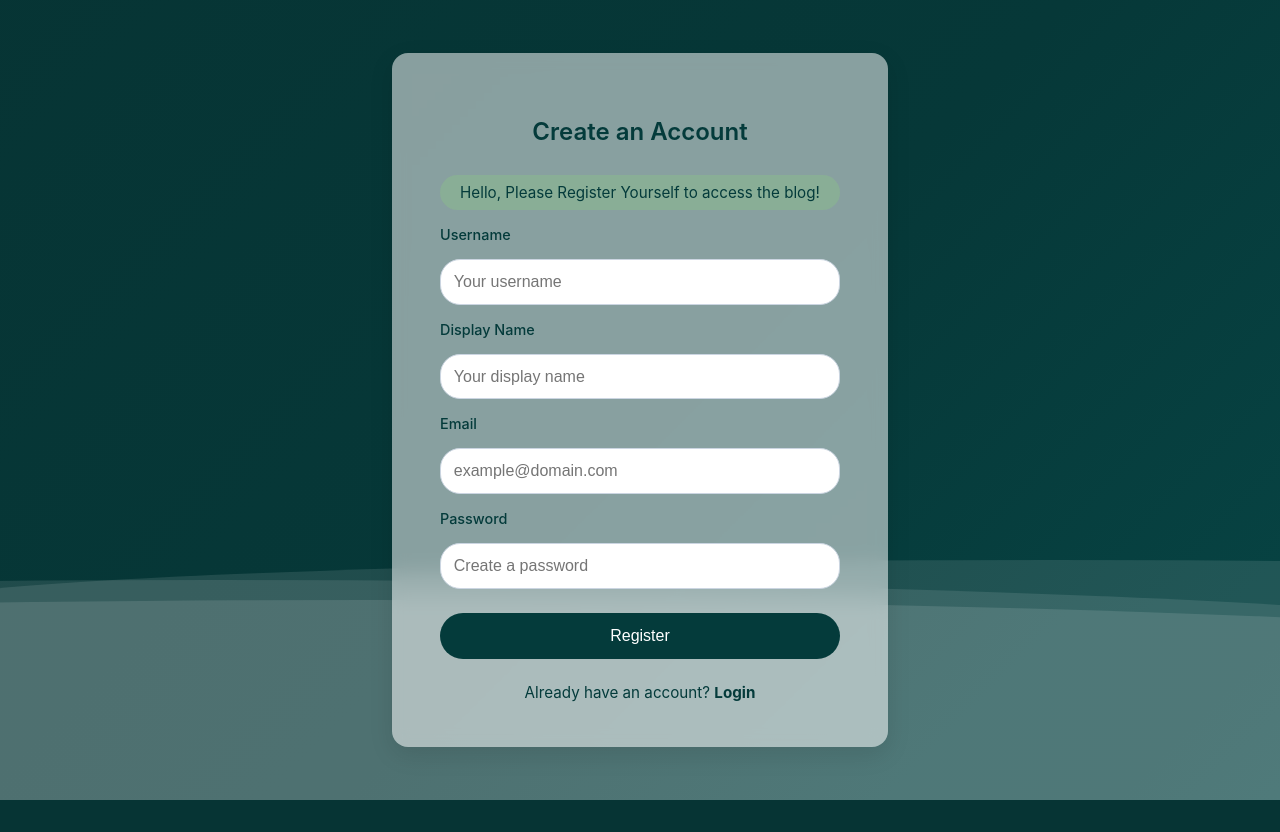
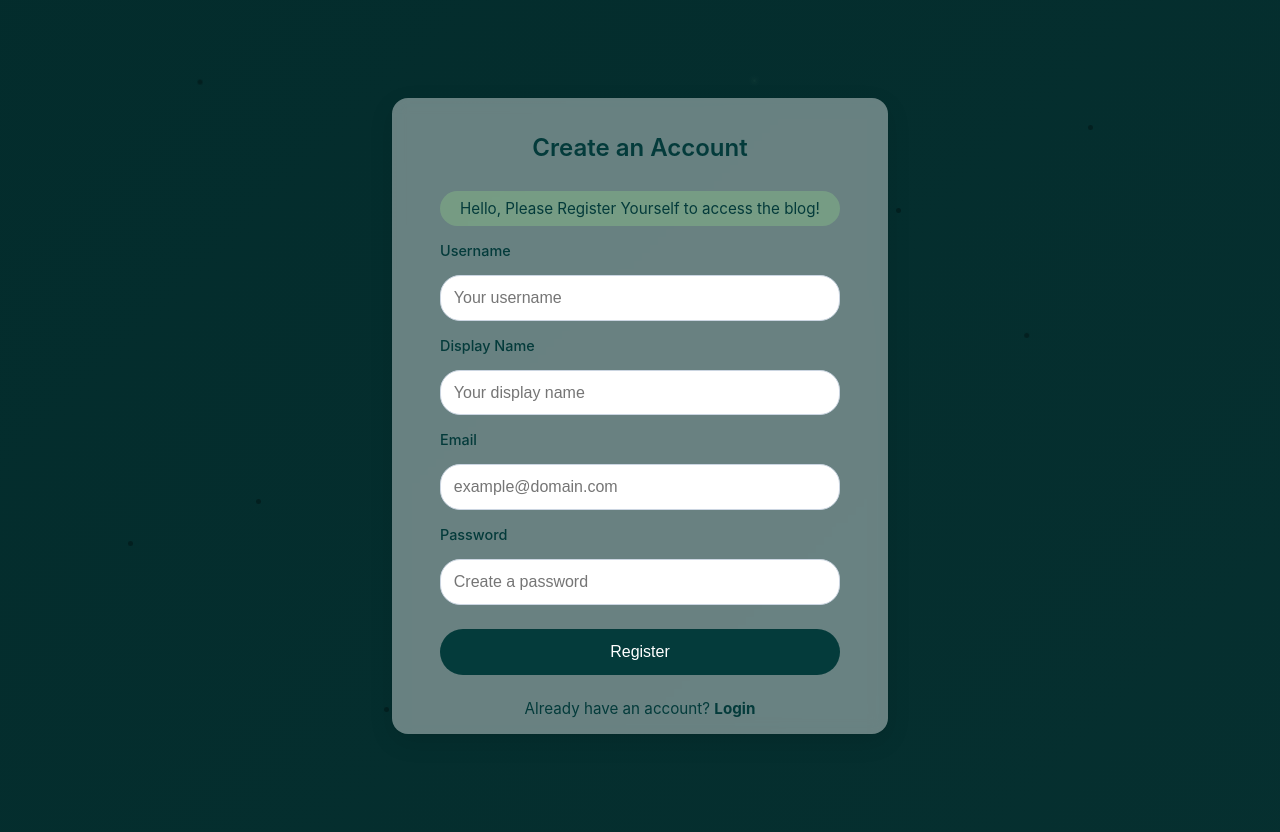
Before and after one commit to Chamodi-Karunarathne/php_blog_project, a PHP site: page /pages/register.php in a window 1280 px wide. Before the commit the page ends 800 px from the top, so only its background shows below. Run offline with PHP 8.4, Linux system fonts and the light colour scheme.

Commit message:
Replace wave animations with firefly effects for enhanced visual dynamics on authentication pages

```diff
--- a/assets/auth.css
+++ b/assets/auth.css
@@ -1,90 +1,134 @@
-/* Background layout */
-/* Background animation for auth pages */
+/* ---------- Background Animation for Auth Pages ---------- */
 body {
   margin: 0;
   font-family: "Inter", system-ui, sans-serif;
-  background: linear-gradient(
-    315deg,
-    #085353 0%,
-    #063838 25%,
-    #073131 50%,
-    #032C2C 75%,
-    #032525 100%
-  );
+  background: linear-gradient(315deg, #073131 0%, #032C2C 40%, #032525 100%);
   background-size: 400% 400%;
   animation: gradient 25s ease infinite;
   min-height: 100vh;
   display: flex;
+  flex-direction: column;
   align-items: center;
-  justify-content: center;
-  overflow: hidden;
+  justify-content: flex-start; /* Keeps content top-centered */
+  overflow-x: hidden;          /* Allow vertical scroll */
+  position: relative;
 }
 
+/* Keep gradient flowing */
 @keyframes gradient {
   0% { background-position: 0% 0%; }
   50% { background-position: 100% 100%; }
   100% { background-position: 0% 0%; }
 }
 
-/* Wave overlay effect */
-.wave {
-  background: rgba(255, 255, 255, 0.15);
-  border-radius:45% 55% 0 0 / 20% 30% 0 0;
-  position: fixed;
-  width: 200%;
-  height: 15em;
-  animation: wave 10s -3s linear infinite;
-  transform: translate3d(0, 0, 0);
-  opacity: 0.7;
-  bottom: 0;
-  left: 0;
+/* ---------- Firefly Animation (Improved Random Start + Faster Motion) ---------- */
+.firefly {
+  position: absolute;
+  width: 0.4vw;
+  height: 0.4vw;
+  pointer-events: none;
   z-index: 0;
+  animation: move 80s ease-in-out infinite;
 }
 
-.wave:nth-of-type(2) {
-  bottom: -1.25em;
-  animation: wave 18s linear reverse infinite;
-  opacity: 0.7;
+/* Random starting positions */
+.firefly:nth-child(1) { top: 10%; left: 15%; animation-delay: 0s; }
+.firefly:nth-child(2) { top: 25%; left: 70%; animation-delay: 5s; }
+.firefly:nth-child(3) { top: 60%; left: 20%; animation-delay: 10s; }
+.firefly:nth-child(4) { top: 75%; left: 50%; animation-delay: 2s; }
+.firefly:nth-child(5) { top: 40%; left: 80%; animation-delay: 8s; }
+.firefly:nth-child(6) { top: 85%; left: 30%; animation-delay: 4s; }
+.firefly:nth-child(7) { top: 20%; left: 40%; animation-delay: 6s; }
+.firefly:nth-child(8) { top: 55%; left: 60%; animation-delay: 3s; }
+.firefly:nth-child(9) { top: 15%; left: 85%; animation-delay: 7s; }
+.firefly:nth-child(10){ top: 65%; left: 10%; animation-delay: 9s; }
+
+.firefly::before,
+.firefly::after {
+  content: '';
+  position: absolute;
+  width: 100%;
+  height: 100%;
+  border-radius: 50%;
+  transform-origin: -10vw;
 }
 
-.wave:nth-of-type(3) {
-  bottom: -2.5em;
-  animation: wave 20s -1s reverse infinite;
-  opacity: 0.8;
+.firefly::before {
+  background: rgba(0, 0, 0, 0.3);
 }
 
-@keyframes wave {
-  0% { transform: translateX(0); }
-  50% { transform: translateX(-50%); }
-  100% { transform: translateX(0); }
+.firefly::after {
+  background: radial-gradient(circle, #8AC189 0%, transparent 70%);
+  opacity: 0;
+  box-shadow: 0 0 0vw 0vw #8AC189;
 }
 
-/* Auth container */
+/* Slightly quicker motion path */
+@keyframes move {
+  0%   { transform: translate(0, 0) scale(1); }
+  25%  { transform: translate(10vw, -10vh) scale(1.2); }
+  50%  { transform: translate(-12vw, 15vh) scale(0.9); }
+  75%  { transform: translate(8vw, 10vh) scale(1.1); }
+  100% { transform: translate(-8vw, -12vh) scale(1); }
+}
+
+
+@keyframes rotate {
+  0%   { transform: rotate(0deg); }
+  100% { transform: rotate(360deg); }
+}
+
+@keyframes flash {
+  0%, 25%, 100% { opacity: 0; box-shadow: 0 0 0vw 0vw #8AC189; }
+  10% { opacity: 1; box-shadow: 0 0 1.8vw 0.3vw #BAC6C5; }
+  20% { opacity: 0.6; box-shadow: 0 0 1vw 0.2vw #8AC189; }
+}
+
+/* Random motion for each */
+.firefly:nth-child(1)  { animation: move 180s ease-in-out infinite; }
+.firefly:nth-child(1)::after { animation: rotate 12s linear infinite, flash 7s ease-in-out infinite; }
+.firefly:nth-child(2)  { animation: move 240s ease-in-out infinite 10s; }
+.firefly:nth-child(2)::after { animation: rotate 9s linear infinite, flash 5.5s ease-in-out infinite 1s; }
+.firefly:nth-child(3)  { animation: move 200s ease-in-out infinite 25s; }
+.firefly:nth-child(3)::after { animation: rotate 11s linear infinite, flash 8s ease-in-out infinite 2s; }
+.firefly:nth-child(4)  { animation: move 220s ease-in-out infinite 18s; }
+.firefly:nth-child(4)::after { animation: rotate 14s linear infinite, flash 6.2s ease-in-out infinite 3s; }
+.firefly:nth-child(5)  { animation: move 250s ease-in-out infinite 5s; }
+.firefly:nth-child(5)::after { animation: rotate 10s linear infinite, flash 9s ease-in-out infinite 2.5s; }
+.firefly:nth-child(6)  { animation: move 260s ease-in-out infinite 40s; }
+.firefly:nth-child(6)::after { animation: rotate 15s linear infinite, flash 5.8s ease-in-out infinite 4s; }
+.firefly:nth-child(7)  { animation: move 230s ease-in-out infinite 15s; }
+.firefly:nth-child(7)::after { animation: rotate 8s linear infinite, flash 7.5s ease-in-out infinite 2s; }
+.firefly:nth-child(8)  { animation: move 210s ease-in-out infinite 35s; }
+.firefly:nth-child(8)::after { animation: rotate 13s linear infinite, flash 6.8s ease-in-out infinite 1.5s; }
+.firefly:nth-child(9)  { animation: move 270s ease-in-out infinite 50s; }
+.firefly:nth-child(9)::after { animation: rotate 16s linear infinite, flash 10s ease-in-out infinite 0.5s; }
+.firefly:nth-child(10) { animation: move 190s ease-in-out infinite 20s; }
+.firefly:nth-child(10)::after { animation: rotate 9s linear infinite, flash 5.9s ease-in-out infinite 3s; }
+
+/* ---------- Auth Container ---------- */
 .auth-container {
   display: flex;
   align-items: center;
   justify-content: center;
   width: 100%;
   padding: 1rem;
+  height: 100vh;
+  position: relative;
+  z-index: 1;
 }
 
-/* Card style */
+/* ---------- Card Style ---------- */
 .auth-card {
-  /*background: #ffffffb7;
-  padding: 2rem 3rem;
-  border-radius: 16px;
-  box-shadow: 0 8px 25px rgba(0, 0, 0, 0.1);
-  max-width: 400px;
-  width: 100%;*/
-  background: rgba(255, 255, 255, 0.527);
+  background: rgba(255, 255, 255, 0.4);
   backdrop-filter: blur(8px);
-  padding: 2.8rem 3rem;
+  padding: 1rem 3rem;
   border-radius: 16px;
   box-shadow: 0 8px 25px rgba(0, 0, 0, 0.1);
   max-width: 400px;
   width: 100%;
   position: relative;
-  z-index: 1; /* keeps it above the waves */
+  z-index: 2;
 }
 
 .auth-card h2 {
@@ -94,7 +138,7 @@ body {
   font-weight: 600;
 }
 
-/* Error message */
+/* ---------- Error Message ---------- */
 .error-msg {
   color: #043b3b;
   text-align: center;
@@ -105,7 +149,7 @@ body {
   font-size: 0.95rem;
 }
 
-/* Form fields */
+/* ---------- Form Fields ---------- */
 form {
   display: flex;
   flex-direction: column;
@@ -135,7 +179,7 @@ input:focus {
   outline: none;
 }
 
-/* Button */
+/* ---------- Buttons ---------- */
 button {
   background: #043b3b;
   color: #fff;
@@ -152,7 +196,7 @@ button:hover {
   background: #043b3bae;
 }
 
-/* Links */
+/* ---------- Links ---------- */
 .auth-links {
   text-align: center;
   margin-top: 1.5rem;
@@ -172,7 +216,7 @@ button:hover {
   text-decoration: underline;
 }
 
-/* Responsive */
+/* ---------- Responsive ---------- */
 @media (max-width: 480px) {
   .auth-card {
     padding: 2rem;
--- a/pages/register.php
+++ b/pages/register.php
@@ -52,9 +52,17 @@ if ($_SERVER["REQUEST_METHOD"] == "POST") {
   <link rel="stylesheet" href="../assets/auth.css">
 </head>
 <body>
-<div class="wave"></div>
-<div class="wave"></div>
-<div class="wave"></div>
+<div class="firefly"></div>
+<div class="firefly"></div>
+<div class="firefly"></div>
+<div class="firefly"></div>
+<div class="firefly"></div>
+<div class="firefly"></div>
+<div class="firefly"></div>
+<div class="firefly"></div>
+<div class="firefly"></div>
+<div class="firefly"></div>
+
 <div class="auth-container">
   <div class="auth-card">
     <h2>Create an Account</h2>
```
Also changed, not shown: pages/login.php (+11 -3 lines).
